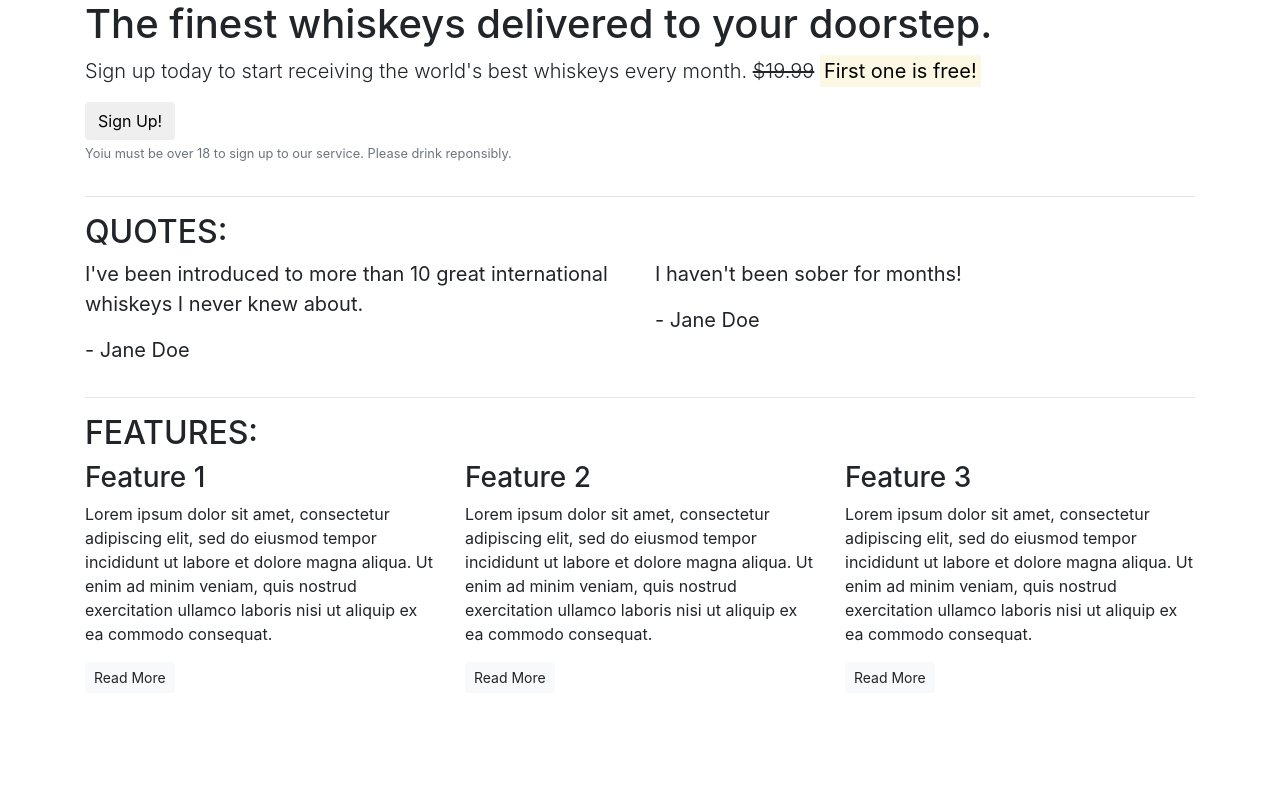
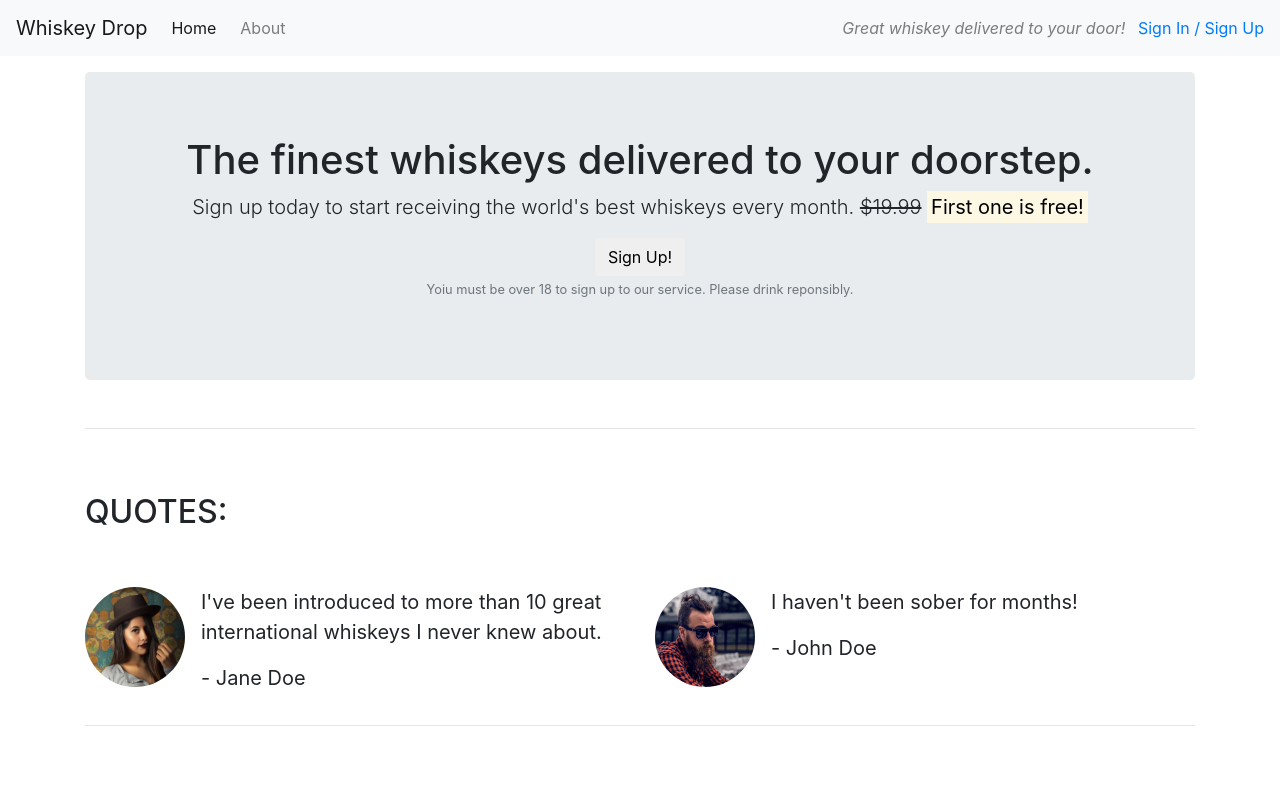
Before and after one commit to nickl98/bootstrap-work, a plain HTML site: page index.html in a window 1280 px wide. Shown: the top 787 px of the page. Drawn offline with nearby package versions, Linux system fonts and the light colour scheme.

Commit message:
Pictures were added into the site

```diff
--- a/index.html
+++ b/index.html
@@ -10,14 +10,28 @@
 </head>
 
 <body>
-    <article class="container">
+    <nav class="navbar navbar-light bg-light navbar-expand-sm">
+        <a href="/" class="navbar-brand">Whiskey Drop</a>
+        <ul class="navbar-nav mr-auto">
+            <li class="active nav-item mr-2"><a class="nav-link" href="/">Home</a></li>
+            <li class="nav-item mr-2"><a class="nav-link" href="/about">About</a></li>
+            <li class="nav-item mr-2 d-block d-sm-none"><a class="nav-link" href="/login">Sign In / Sign Up</a></li>
+        </ul>
+        <div class="d-none d-md-block">
+        <p class="navbar-text my-auto mr-2"><i>Great whiskey delivered to your door!</i></p>
+        <a href="/login">Sign In / Sign Up</a>
+        </div>
+    </nav>
+    <article class="container mt-3">
         <!-- Callout -->
      <div class="row">
         <div class="col-12">
-        <section class="callout">
+        <section class="callout jumbotron text-center">
             <h1>The finest whiskeys delivered to your doorstep.</h1>
             <p class="lead">Sign up today to start receiving the world's best whiskeys every month.
-            <s>$19.99</s> <strong><mark>First one is free!</mark></strong></p>
+            <s class="d-none d-sm-inline">$19.99</s>
+            <span class="d-inline d-sm-none"><br></span>
+            <strong><mark>First one is free!</mark></strong></p>
             <button class="btn btn-success-lg">Sign Up!</button>
             <p class="text-muted"><small>Yoiu must be over 18 to sign up to our service. Please drink reponsibly. </small></p>
         </section>
@@ -29,22 +43,32 @@
         <!-- Quotes -->
         <section class="quotes">
         <div class="row">
-          <div class="col-12">
+          <div class="col-12 my-5">
             <h2 class="text-uppercase">Quotes:</h2>
           </div>
         </div>
         <div class="row">
             <div class="col-12 col-md-6">
+            <div class="media">
+            <img src="images/girl-image.png" class="rounded-circle mr-3" height="100" width="100">
+            <div class="media-body">
             <blockquote class="blockquote">
                 <p>I've been introduced to more than 10 great international whiskeys I never knew about.</p>
                 <p>- Jane Doe</p>
             </blockquote>
             </div>
+            </div>
+            </div>
             <div class="col-12 col-md-6">
+            <div class="media">
+            <img src="images/guy-image.png" class="rounded-circle mr-3" height="100" width="100">
+            <div class="media-body">
             <blockquote class="blockquote">
                 <p>I haven't been sober for months!</p>
-                <p>- Jane Doe</p>
+                <p>- John Doe</p>
             </blockquote>
+            </div>
+            </div>
             </div>
         </div>
         </section>
@@ -54,7 +78,7 @@
         <!-- Features -->
         <section class="features">
         <div class="row">
-            <div class="col-12 col-md-6">
+            <div class="col-12 my-5">
             <h2 class="text-uppercase">Features:</h2>
         </div>
         </div>
```
Also changed, not shown: images/girl-image.png (added), images/guy-image.png (added).
